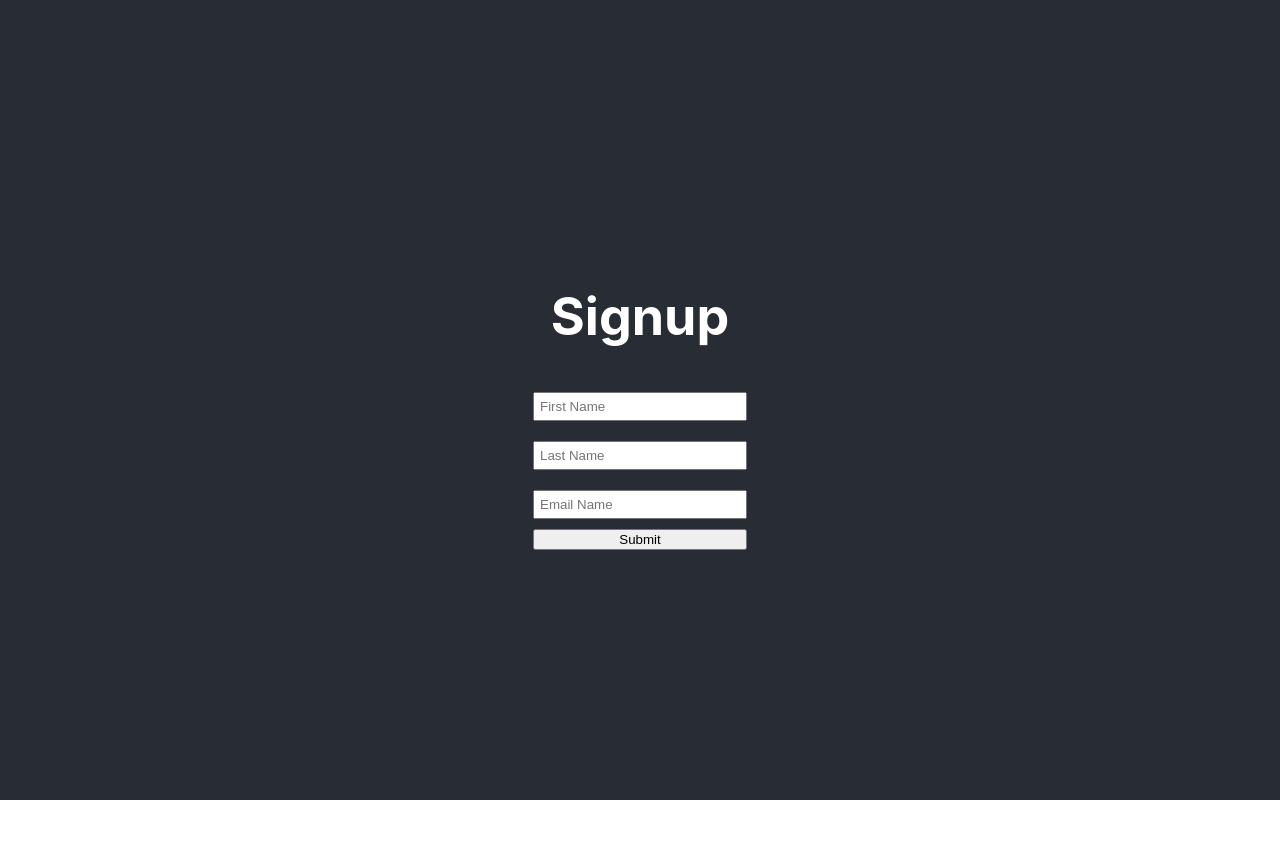
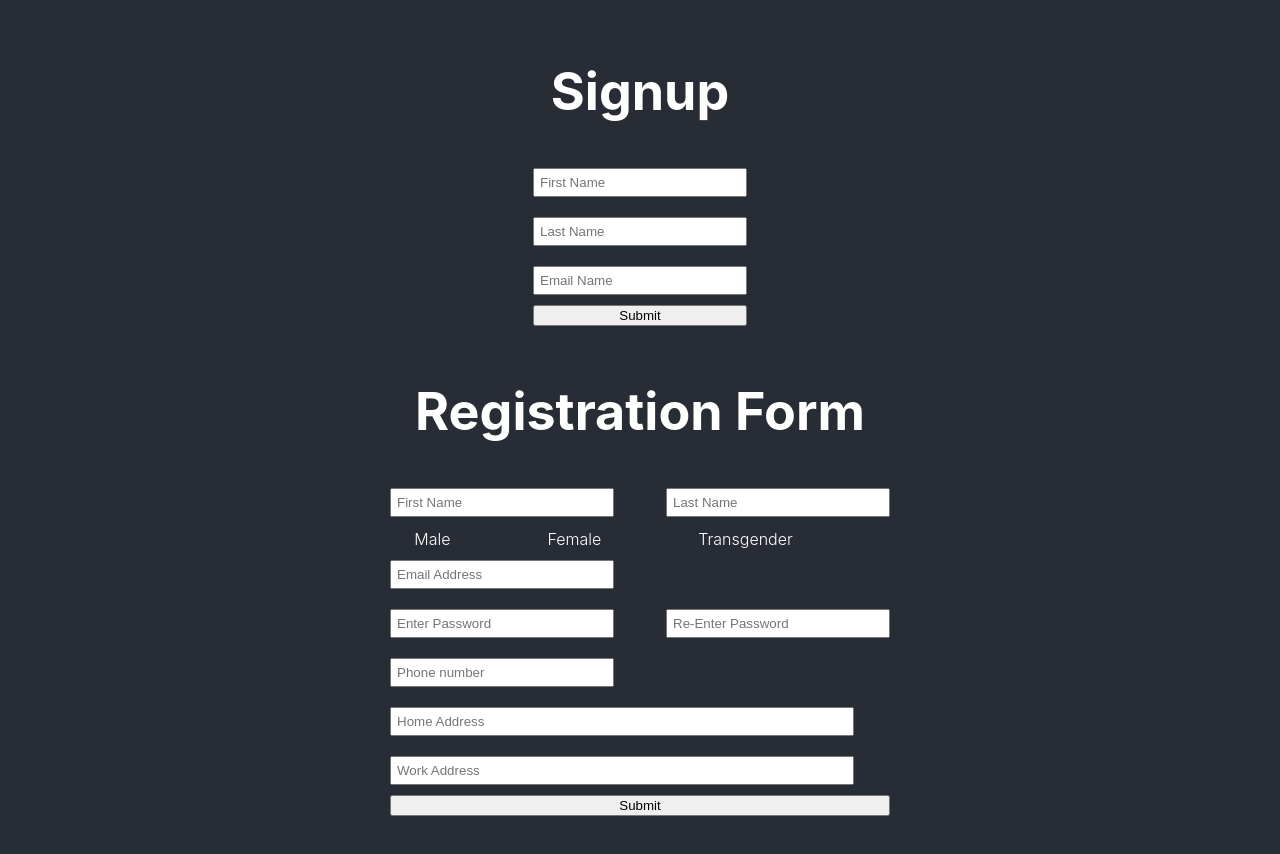
Before and after one commit to AhmedEldessouki/Formik-Form---React, a React (Create React App) app: page / in a window 1280 px wide. Shown: the top 854 px of the page. Before the commit the page ends 800 px from the top, so only its background shows below. Built offline with nearby package versions, Linux system fonts and the light colour scheme.

Commit message:
creation for a simple sign-up form with validation

```diff
--- a/src/App.js
+++ b/src/App.js
@@ -1,14 +1,16 @@
 import React, { Component } from 'react';
 import './App.scss';
 import FormikForm from './component/FormikForm/FormikForm'
+import SignUp from './component/SignUp/SignUp'
 
 class App extends Component {
   render() {
     return (
       <div className="App">
-        <header className="App-header">
+        <main className="App-main">
           <FormikForm />
-        </header>
+          <SignUp/>
+        </main>
       </div>
     );
   }
--- a/src/App.scss
+++ b/src/App.scss
@@ -1,7 +1,9 @@
 .App {
   text-align: center;
 
-  .App-header {
+  .App-main {
+    display: flex;
+    flex-direction: row;
     background-color: #282c34;
     min-height: 100vh;
     display: flex;
@@ -10,6 +12,7 @@
     justify-content: center;
     font-size: calc(10px + 2vmin);
     color: white;
+    padding: 25px;
   }
 
 }
--- a/src/component/FormikForm/FormikForm.js
+++ b/src/component/FormikForm/FormikForm.js
@@ -43,7 +43,6 @@ const SignupSchema = withFormik({
       .email('Invalid email')
       .required('Required'),
   }),
-  enableReinitialize: true,
   mapPropsToValues: props => ({
     firstName: '',
     lastName: '',
--- /dev/null
+++ b/src/component/SignUp/SignUp.js
@@ -0,0 +1,132 @@
+import './SignUp.scss'
+import React, { Component } from 'react'
+import { withFormik, Form, Field } from 'formik';
+import * as Yup from 'yup';
+
+class MySignUp extends Component {
+  render() {
+    const { errors, touched, isSubmitting } = this.props
+    return (
+      <div className="SignUp">
+        <h1>Registration Form</h1>
+        <Form>
+          <div className="double-container">
+            <div className="field-container">
+              <Field name="firstName" placeholder="First Name" />
+              {errors.firstName && touched.firstName ? (
+                <p className="error-message">{errors.firstName}</p>
+              ) : null}
+            </div>
+            <div className="field-container">
+              <Field name="lastName" placeholder="Last Name" />
+              {errors.lastName && touched.lastName ? (
+                <div className="error-message">{errors.lastName}</div>
+              ) : null}
+            </div>
+          </div>
+          <div className="triple-container">
+            <label>
+              <Field name="gender" type="radio" value="male" />
+              Male
+            </label>
+            <label>
+              <Field name="gender" type="radio" value="female" />
+              Female
+            </label>
+            <label>
+              <Field name="gender" type="radio" value="other" />
+              Transgender
+            </label>
+            {errors.gender && touched.gender ? <div className="error-message">{errors.gender}</div> : null}
+          </div>
+          <div className="field-container">
+            <Field name="email" type="email" placeholder="Email Address" />
+            {errors.email && touched.email ? <div className="error-message">{errors.email}</div> : null}
+          </div>
+          <div className="double-container">
+            <div className="field-container">
+              <Field name="password" type="password" placeholder="Enter Password" />
+              {errors.password && touched.password ? <div className="error-message">{errors.password}</div> : null}
+            </div>
+            <div className="field-container">
+              <Field name="confirmPassword" type="password" placeholder="Re-Enter Password" />
+              {errors.confirmPassword && touched.confirmPassword ? <div className="error-message">{errors.confirmPassword}</div> : null}
+            </div>
+          </div>
+          <div className="field-container">
+            <Field name="phoneNumber" type="phoneNumber" placeholder="Phone number" />
+            {errors.phoneNumber && touched.phoneNumber ? <div className="error-message">{errors.phoneNumber}</div> : null}
+          </div>
+          <div className="field-container">
+            <Field name="homeAddress" placeholder="Home Address" className="address"/>
+          </div>
+          <div className="field-container">
+            <Field name="workAddress" placeholder="Work Address" className="address"/>
+          </div>
+
+          <button type="submit" disabled={isSubmitting} >Submit</button>
+        </Form>
+      </div>
+    )
+  }
+}
+
+const phoneRegExp = /^((\\+[1-9]{1,4}[ \\-]*)|(\\([0-9]{2,3}\\)[ \\-]*)|([0-9]{2,4})[ \\-]*)*?[0-9]{3,4}?[ \\-]*[0-9]{3,4}?$/
+
+const SignupSchema = withFormik({
+  validationSchema: Yup.object().shape({
+    firstName: Yup.string()
+      .min(2, 'Too Short!')
+      .max(50, 'Too Long!')
+      .required('Required'),
+    lastName: Yup.string()
+      .min(2, 'Too Short!')
+      .max(50, 'Too Long!')
+      .required('Required'),
+    gender: Yup.string()
+      .oneOf(['male', 'female', 'other'])
+      .required('Required'),
+    email: Yup.string()
+      .email('Invalid email')
+      .required('Required'),
+    password: Yup.string()
+      .min(6, 'Too Short!')
+      .required('Required'),
+    confirmPassword: Yup.string()
+      .oneOf([Yup.ref('password'), null], "Passwords don't match")
+      .required('Confirm Password is required'),
+    phoneNumber: Yup.string()
+      .min(11, 'Too Short!')
+      .max(13,'Too Long!')
+      .matches(phoneRegExp, 'Phone number is not valid'),
+  }),
+  enableReinitialize: true,
+  mapPropsToValues: props => ({
+    firstName: '',
+    lastName: '',
+    email: '',
+    gender: '',
+    password: '',
+    confirmPassword: '',
+    phoneNumber: '',
+    homeAddress:'',
+    workAddress:'',
+  }),
+  mapValuesToPayload: x => x,
+  handleSubmit: (values, bag) => {
+    setTimeout(() => {
+      if (values.firstName === 'admin') {
+        bag.setErrors({ firstName: 'Nice try!' });
+      } else if (values.lastName === 'admin') {
+        bag.setErrors({ lastName: 'Nice try!' });
+      } else {
+        console.log(values);
+        bag.resetForm()
+      }
+      bag.setSubmitting(false);
+    }, 2000)
+  },
+  displayName: 'FormikForm',
+});
+const SignUp = SignupSchema(MySignUp);
+export default SignUp
--- /dev/null
+++ b/src/component/SignUp/SignUp.scss
@@ -0,0 +1,59 @@
+$red: #f00;
+.SignUp {
+  display: flex;
+  flex-direction: column;
+  flex-wrap: nowrap;
+  padding: 20px;
+  form {
+    display: flex;
+    flex-direction: column;
+    width: 500px;
+    input {
+      padding: 5px;
+      margin: 10px 0 5px 0;
+      width: 210px;
+    }
+    .field-container{
+      display: block;
+      text-align: left;
+      margin-bottom: 5px;
+    }
+    .double-container {
+      display: flex;
+      justify-content: space-between;
+      flex-wrap: wrap;
+      input{
+        display: flex;
+        flex-direction: column;
+      }
+    }
+    .triple-container {
+      display: flex;
+      justify-content: center;
+      flex-wrap: wrap;
+      label{
+        margin-right: 85px;
+      }
+      input {
+        width: 0;
+        display: inline-block;
+        margin: 5px 6px;
+      }
+      label{
+        font-size: 16px;
+        font-weight: 300;
+      }
+    }
+    .address{
+      width: 450px;
+    }
+    .error-message {
+      color: $red;
+      font-weight: 500px;
+      font-size: 14px;
+      margin-top: 0;
+      margin-bottom: auto;
+    }
+
+  }
+}
```
